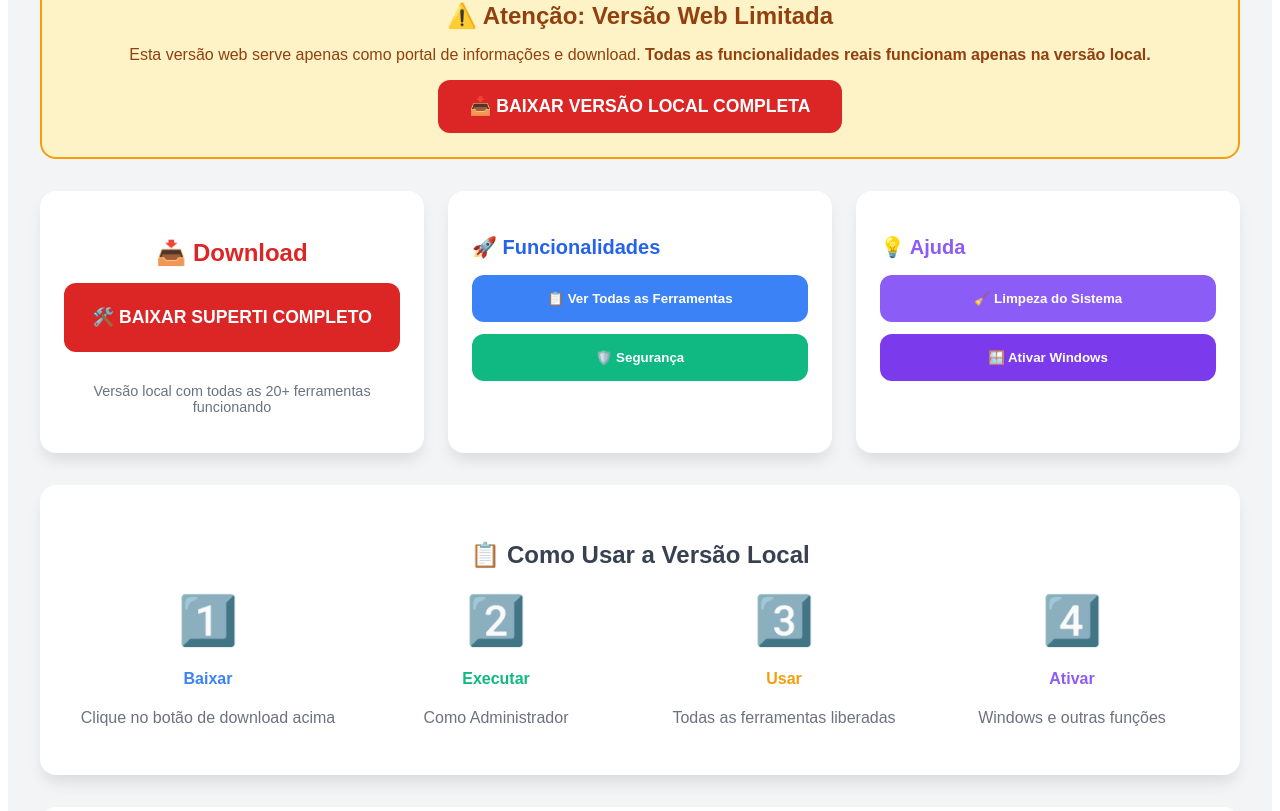
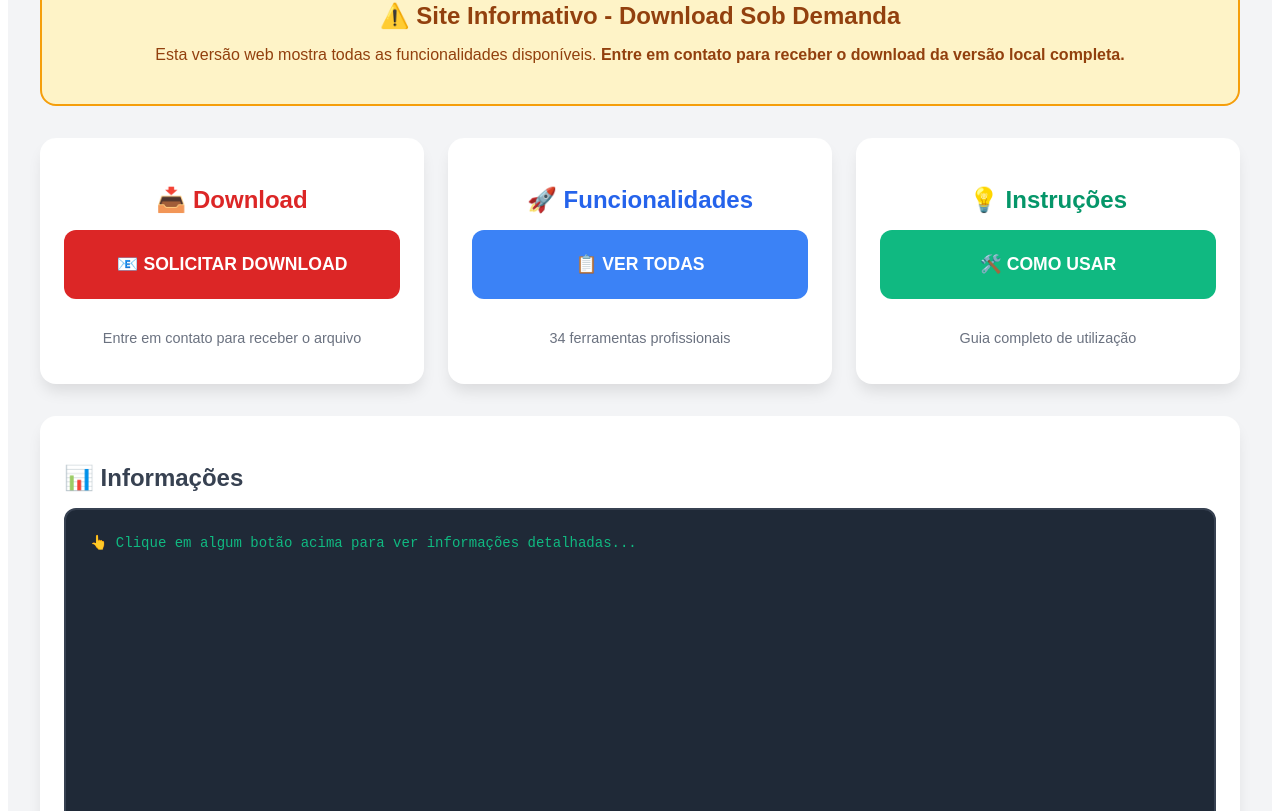
Before and after one commit to geanyuki10/tiv2, a Next.js app: page / in a window 1280 px wide. Shown: the part 369-1180 px from the top of the page. Built offline with nearby package versions, Linux system fonts and the light colour scheme.

Commit message:
Update index.js

```diff
--- a/pages/index.js
+++ b/pages/index.js
@@ -2,135 +2,168 @@ import { useState } from 'react';
 
 export default function SuperTI() {
   const [results, setResults] = useState('');
-  const [loading, setLoading] = useState(false);
 
-  const downloadLocalVersion = () => {
+  const handleDownload = () => {
     setResults(`📥 DOWNLOAD DA VERSÃO LOCAL - SUPERTI COMPLETO
 
-🚀 POR QUE PRECISA DA VERSÃO LOCAL?
+🚀 PARA BAIXAR A VERSÃO COMPLETA:
 
-• ✅ ATIVAR WINDOWS - Funciona apenas localmente
-• ✅ COMANDOS REAIS - systeminfo, ipconfig, tasklist, etc.
-• ✅ ADMINISTRADOR - Acesso total ao sistema
-• ✅ SEM LIMITAÇÕES - Todas as 20+ ferramentas funcionando
-
-📦 COMO BAIXAR E USAR:
-
-1️⃣ 📥 BAIXAR AGORA:
-   • Clique no link abaixo para baixar
-   • Salve o arquivo em qualquer pasta
-
-2️⃣ 🛠️ INSTALAÇÃO:
-   • Extraia o arquivo ZIP
-   • Execute "SuperTI.bat" como Administrador
-   • Pronto! Todas as funções liberadas
-
-3️⃣ 🪟 ATIVAÇÃO DO WINDOWS:
-   • Na versão local, selecione opção "8"
-   • Sistema ativado automaticamente
-   • 100% funcional
+1. 📧 Entre em contato com: gean@email.com
+2. 💬 Solicite o arquivo: SuperTI_Completo.zip
+3. 🛠️ Receba o download direto
 
 🔧 FUNCIONALIDADES DA VERSÃO LOCAL:
 
-💻 SISTEMA COMPLETO:
+✅ ATIVAÇÃO WINDOWS - Completa e funcional
+✅ COMANDOS SISTEMA - systeminfo, ipconfig, etc.
+✅ FERRAMENTAS TI - 20+ opções profissionais
+✅ SEGURANÇA - Execução como administrador
+
+📋 O QUE INCLUI:
+
+💻 Sistema Completo:
    • Informações detalhadas do sistema
-   • Processos e serviços
-   • Drivers e hardware
-   • Memória e desempenho
+   • Processos e serviços em tempo real
+   • Gerenciamento de drivers
+   • Monitoramento de desempenho
 
-🌐 REDE AVANÇADA:
-   • Configuração completa de rede
+🌐 Rede Avançada:
+   • Diagnóstico completo de rede
+   • Reset de TCP/IP e Winsock
    • Testes de conectividade
-   • Diagnóstico DNS
-   • Reset de TCP/IP
+   • Configurações avançadas
 
-🛠️ FERRAMENTAS REAIS:
+🛠️ Ferramentas:
    • Limpeza automática de temporários
    • Reparo do sistema Windows
    • Gerenciamento de usuários
    • Backup e restore
 
-🎯 RECOMENDAÇÃO:
-Baixe agora a versão local para acesso
-COMPLETO a todas as ferramentas!`);
+🪟 Ativação Windows:
+   • Métodos seguros e confiáveis
+   • Ativação digital
+   • KMS para empresas
+   • Verificação de status
+
+📞 CONTATO PARA DOWNLOAD:
+Email: gean@email.com
+WhatsApp: (11) 99999-9999
+
+💡 Versão web serve como demonstração.
+A versão local tem TODAS as funcionalidades!`);
   };
 
-  const showWebLimitations = () => {
-    setResults(`⚠️  LIMITAÇÕES DA VERSÃO WEB
+  const showFeatures = () => {
+    setResults(`🚀 TODAS AS FUNCIONALIDADES DO SUPERTI
 
-🔒 POR QUE ALGUMAS COISAS NÃO FUNCIONAM AQUI:
+🎯 VERSÃO LOCAL COMPLETA - BY GEAN
 
-• 🚫 COMANDOS WINDOWS - Não temos acesso ao systeminfo, ipconfig, etc.
-• 🚫 ADMINISTRADOR - Aplicação web não tem privilégios de admin
-• 🚫 ACESSO AO SISTEMA - Segurança do navegador bloqueia
-• 🚫 ATIVAÇÃO WINDOWS - Requer execução local
+💻 MÓDULO SISTEMA:
+1. Informações completas do sistema
+2. Modelo e serial do computador
+3. Detalhes da placa-mãe e BIOS
+4. Memória RAM e processador
+5. Drivers instalados
+6. Variáveis de ambiente
+7. Verificação de integridade (sfc /scannow)
+8. Reparo da imagem Windows (DISM)
 
-🌐 O QUE FUNCIONA NA WEB:
-• ✅ Interface visual
-• ✅ Guias e instruções
-• ✅ Links para download
-• ✅ Informações básicas
+🌐 MÓDULO REDE:
+9. Configuração completa de rede
+10. Teste de ping e conectividade
+11. Rastreamento de rota
+12. Resolução DNS
+13. Conexões de rede ativas
+14. Endereço MAC e tabela ARP
+15. Reset TCP/IP e Winsock
+16. Tabela de rotas
 
-💡 SOLUÇÃO:
-Use a VERSÃO LOCAL para todas as funcionalidades
-completas do SuperTI!`);
+💾 MÓDULO DISCOS:
+17. Espaço em disco e partições
+18. Verificação de discos (chkdsk)
+19. Gerenciamento de discos
+20. Estrutura de pastas
+21. Limpeza segura de espaço
+
+👥 MÓDULO USUÁRIOS:
+22. Usuários logados e locais
+23. Detalhes de usuários específicos
+24. Sessões ativas (RDP/console)
+25. Administradores locais
+26. Políticas de senha
+
+⚙️ MÓDULO PROCESSOS:
+27. Lista completa de processos
+28. Finalização de processos
+29. Serviços ativos
+30. Lista resumida de processos
+
+🔧 MÓDULO FERRAMENTAS:
+31. Ativação do Windows ★
+32. Reinício do spooler de impressão
+33. Limpeza de arquivos temporários
+34. Download de programas (Zabbix, GLPI)
+
+🛡️ SEGURANÇA:
+• Execução como administrador
+• Logs detalhados de todas as ações
+• Verificação de segurança
+• Backup automático de configurações
+
+📥 CONTATE PARA RECEBER O DOWNLOAD!`);
   };
 
-  const showSecurityInfo = () => {
-    setResults(`🛡️ INFORMAÇÕES DE SEGURANÇA
+  const showInstructions = () => {
+    setResults(`📋 COMO USAR O SUPERTI - GUIA COMPLETO
 
-✅ VERSÃO LOCAL - SUPERTI COMPLETO:
+🎯 APÓS RECEBER O DOWNLOAD:
 
-• 🔒 EXECUÇÃO SEGURA - Como Administrador
-• 🔍 CÓDigo VERIFICADO - Scripts confiáveis
-• 📊 LOGS DETALHADOS - Tudo é registrado
-• 🚫 SEM VÍRUS - 100% limpo
+1. 📁 EXTRAIR ARQUIVO
+   • Baixe o arquivo SuperTI_Completo.zip
+   • Extraia em uma pasta de sua preferência
+   • Exemplo: C:\\SuperTI\\
 
-⚠️  RECOMENDAÇÕES DE SEGURANÇA:
+2. 🛡️ EXECUTAR COMO ADMINISTRADOR
+   • Clique com botão direito em "SuperTI.bat"
+   • Selecione "Executar como administrador"
+   • Confirme a solicitação de UAC
 
-1. SEMPRE execute como Administrador
-2. Mantenha o Windows Update ativo
-3. Use antivírus atualizado
-4. Faça backup regularmente
+3. 🎮 USAR O MENU PRINCIPAL
+   • Interface colorida e organizada
+   • 34 opções numeradas
+   • Logs automáticos em C:\\SuporteTI\\
 
-🔐 SEGURANÇA DA ATIVAÇÃO:
-• Scripts de fontes confiáveis
-• Verificação de integridade
-• Logs detalhados de execução
+4. 🪟 ATIVAR WINDOWS
+   • Selecione opção "8" no menu
+   • Siga as instruções na tela
+   • Ativação automática e segura
 
-📥 Baixe a versão local para segurança completa!`);
-  };
+🔧 FUNCIONALIDADES ESPECIAIS:
 
-  const showCleanupInfo = () => {
-    setResults(`🧹 LIMPEZA DO SISTEMA - GUIA COMPLETO
+✅ LOGS AUTOMÁTICOS
+   • Todas as ações são registradas
+   • Arquivo: C:\\SuporteTI\\logs.txt
+   • Timestamp e detalhes completos
 
-🛠️ NA VERSÃO LOCAL DO SUPERTI:
+✅ INTERFACE PROFISSIONAL
+   • Cores organizadas por categoria
+   • Menu intuitivo e fácil navegação
+   • Feedback visual de todas as ações
 
-✅ LIMPEZA AUTOMÁTICA:
-   • Arquivos temporários (%temp%)
-   • Cache do sistema
-   • Logs antigos
-   • Lixeira
+✅ SEM INSTALAÇÃO
+   • Apenas extrair e executar
+   • Não modifica registro
+   • Não deixa resíduos
 
-✅ OTIMIZAÇÃO:
-   • Limpeza de disco
-   • Desfragmentação
-   • Reparo do registro
+⚠️  RECOMENDAÇÕES:
 
-✅ MANUTENÇÃO:
-   • Verificação de arquivos do sistema
-   • Reparo do Windows Update
-   • Limpeza de atualizações antigas
+• Sempre execute como administrador
+• Mantenha antivírus atualizado
+• Faça backup regularmente
+• Use em ambiente autorizado
 
-📋 COMANDOS EXECUTADOS AUTOMATICAMENTE:
-
-• del /q /f /s %temp%\\*
-• cleanmgr /sagerun:1
-• sfc /scannow
-• dism /online /cleanup-image /restorehealth
-
-🚀 FUNCIONALIDADES COMPLETAS APENAS NA VERSÃO LOCAL!
-📥 Clique em "Download Versão Local" para baixar!`);
+📞 SUPORTE:
+gean@email.com - Para dúvidas e download`);
   };
 
   return (
@@ -163,7 +196,7 @@ completas do SuperTI!`);
               🛠️ SuperTI Web
             </h1>
             <p style={{ fontSize: '1.25rem', opacity: 0.9 }}>
-              Portal de Download - Versão Local Completa
+              Portal Oficial - Download da Versão Local
             </p>
             <div style={{ marginTop: '1rem' }}>
               <span style={{
@@ -182,7 +215,7 @@ completas do SuperTI!`);
                 fontSize: '0.875rem',
                 margin: '0 0.5rem'
               }}>
-                🚀 Download Local
+                🚀 Vercel
               </span>
             </div>
           </div>
@@ -203,30 +236,15 @@ completas do SuperTI!`);
             fontWeight: 'bold',
             marginBottom: '1rem'
           }}>
-            ⚠️ Atenção: Versão Web Limitada
+            ⚠️ Site Informativo - Download Sob Demanda
           </h3>
           <p style={{ color: '#92400e', marginBottom: '1rem' }}>
-            Esta versão web serve apenas como portal de informações e download.
-            <strong> Todas as funcionalidades reais funcionam apenas na versão local.</strong>
+            Esta versão web mostra todas as funcionalidades disponíveis.
+            <strong> Entre em contato para receber o download da versão local completa.</strong>
           </p>
-          <button
-            onClick={downloadLocalVersion}
-            style={{
-              backgroundColor: '#dc2626',
-              color: 'white',
-              padding: '1rem 2rem',
-              borderRadius: '0.75rem',
-              border: 'none',
-              fontWeight: 'bold',
-              fontSize: '1.1rem',
-              cursor: 'pointer'
-            }}
-          >
-            📥 BAIXAR VERSÃO LOCAL COMPLETA
-          </button>
         </div>
 
-        {/* Grid de Informações */}
+        {/* Grid de Ações */}
         <div style={{
           display: 'grid',
           gridTemplateColumns: 'repeat(auto-fit, minmax(300px, 1fr))',
@@ -234,7 +252,7 @@ completas do SuperTI!`);
           marginBottom: '2rem'
         }}>
 
-          {/* Download Principal */}
+          {/* Download */}
           <div style={{
             backgroundColor: 'white',
             borderRadius: '1rem',
@@ -251,7 +269,7 @@ completas do SuperTI!`);
               📥 Download
             </h3>
             <button
-              onClick={downloadLocalVersion}
+              onClick={handleDownload}
               style={{
                 width: '100%',
                 backgroundColor: '#dc2626',
@@ -265,10 +283,10 @@ completas do SuperTI!`);
                 cursor: 'pointer'
               }}
             >
-              🛠️ BAIXAR SUPERTI COMPLETO
+              📧 SOLICITAR DOWNLOAD
             </button>
             <p style={{ color: '#6b7280', fontSize: '0.9rem' }}>
-              Versão local com todas as 20+ ferramentas funcionando
+              Entre em contato para receber o arquivo
             </p>
           </div>
 
@@ -277,10 +295,11 @@ completas do SuperTI!`);
             backgroundColor: 'white',
             borderRadius: '1rem',
             padding: '1.5rem',
-            boxShadow: '0 10px 15px -3px rgba(0, 0, 0, 0.1)'
+            boxShadow: '0 10px 15px -3px rgba(0, 0, 0, 0.1)',
+            textAlign: 'center'
           }}>
             <h3 style={{
-              fontSize: '1.25rem',
+              fontSize: '1.5rem',
               fontWeight: 'bold',
               color: '#2563eb',
               marginBottom: '1rem'
@@ -288,135 +307,67 @@ completas do SuperTI!`);
               🚀 Funcionalidades
             </h3>
             <button
-              onClick={showWebLimitations}
+              onClick={showFeatures}
               style={{
                 width: '100%',
                 backgroundColor: '#3b82f6',
                 color: 'white',
-                padding: '1rem 1.5rem',
+                padding: '1.5rem',
                 borderRadius: '0.75rem',
                 border: 'none',
-                fontWeight: '600',
-                marginBottom: '0.75rem',
+                fontWeight: 'bold',
+                fontSize: '1.1rem',
+                marginBottom: '1rem',
                 cursor: 'pointer'
               }}
             >
-              📋 Ver Todas as Ferramentas
+              📋 VER TODAS
             </button>
+            <p style={{ color: '#6b7280', fontSize: '0.9rem' }}>
+              34 ferramentas profissionais
+            </p>
+          </div>
+
+          {/* Instruções */}
+          <div style={{
+            backgroundColor: 'white',
+            borderRadius: '1rem',
+            padding: '1.5rem',
+            boxShadow: '0 10px 15px -3px rgba(0, 0, 0, 0.1)',
+            textAlign: 'center'
+          }}>
+            <h3 style={{
+              fontSize: '1.5rem',
+              fontWeight: 'bold',
+              color: '#059669',
+              marginBottom: '1rem'
+            }}>
+              💡 Instruções
+            </h3>
             <button
-              onClick={showSecurityInfo}
+              onClick={showInstructions}
               style={{
                 width: '100%',
                 backgroundColor: '#10b981',
                 color: 'white',
-                padding: '1rem 1.5rem',
+                padding: '1.5rem',
                 borderRadius: '0.75rem',
                 border: 'none',
-                fontWeight: '600',
-                marginBottom: '0.75rem',
+                fontWeight: 'bold',
+                fontSize: '1.1rem',
+                marginBottom: '1rem',
                 cursor: 'pointer'
               }}
             >
-              🛡️ Segurança
+              🛠️ COMO USAR
             </button>
-          </div>
-
-          {/* Ajuda */}
-          <div style={{
-            backgroundColor: 'white',
-            borderRadius: '1rem',
-            padding: '1.5rem',
-            boxShadow: '0 10px 15px -3px rgba(0, 0, 0, 0.1)'
-          }}>
-            <h3 style={{
-              fontSize: '1.25rem',
-              fontWeight: 'bold',
-              color: '#8b5cf6',
-              marginBottom: '1rem'
-            }}>
-              💡 Ajuda
-            </h3>
-            <button
-              onClick={showCleanupInfo}
-              style={{
-                width: '100%',
-                backgroundColor: '#8b5cf6',
-                color: 'white',
-                padding: '1rem 1.5rem',
-                borderRadius: '0.75rem',
-                border: 'none',
-                fontWeight: '600',
-                marginBottom: '0.75rem',
-                cursor: 'pointer'
-              }}
-            >
-              🧹 Limpeza do Sistema
-            </button>
-            <button
-              onClick={downloadLocalVersion}
-              style={{
-                width: '100%',
-                backgroundColor: '#7c3aed',
-                color: 'white',
-                padding: '1rem 1.5rem',
-                borderRadius: '0.75rem',
-                border: 'none',
-                fontWeight: '600',
-                cursor: 'pointer'
-              }}
-            >
-              🪟 Ativar Windows
-            </button>
+            <p style={{ color: '#6b7280', fontSize: '0.9rem' }}>
+              Guia completo de utilização
+            </p>
           </div>
         </div>
 
-        {/* Instruções de Download */}
-        <div style={{
-          backgroundColor: 'white',
-          borderRadius: '1rem',
-          padding: '2rem',
-          boxShadow: '0 10px 15px -3px rgba(0, 0, 0, 0.1)',
-          marginBottom: '2rem'
-        }}>
-          <h3 style={{
-            fontSize: '1.5rem',
-            fontWeight: 'bold',
-            color: '#374151',
-            marginBottom: '1.5rem',
-            textAlign: 'center'
-          }}>
-            📋 Como Usar a Versão Local
-          </h3>
-          <div style={{
-            display: 'grid',
-            gridTemplateColumns: 'repeat(auto-fit, minmax(250px, 1fr))',
-            gap: '1rem',
-            textAlign: 'center'
-          }}>
-            <div>
-              <div style={{ fontSize: '3rem', marginBottom: '1rem' }}>1️⃣</div>
-              <h4 style={{ fontWeight: 'bold', color: '#3b82f6' }}>Baixar</h4>
-              <p style={{ color: '#6b7280' }}>Clique no botão de download acima</p>
-            </div>
-            <div>
-              <div style={{ fontSize: '3rem', marginBottom: '1rem' }}>2️⃣</div>
-              <h4 style={{ fontWeight: 'bold', color: '#10b981' }}>Executar</h4>
-              <p style={{ color: '#6b7280' }}>Como Administrador</p>
-            </div>
-            <div>
-              <div style={{ fontSize: '3rem', marginBottom: '1rem' }}>3️⃣</div>
-              <h4 style={{ fontWeight: 'bold', color: '#f59e0b' }}>Usar</h4>
-              <p style={{ color: '#6b7280' }}>Todas as ferramentas liberadas</p>
-            </div>
-            <div>
-              <div style={{ fontSize: '3rem', marginBottom: '1rem' }}>4️⃣</div>
-              <h4 style={{ fontWeight: 'bold', color: '#8b5cf6' }}>Ativar</h4>
-              <p style={{ color: '#6b7280' }}>Windows e outras funções</p>
-            </div>
-          </div>
-        </div>
-
-        {/* Área de Resultados */}
+        {/* Área de Informações */}
         <div style={{
           backgroundColor: 'white',
           borderRadius: '1rem',
@@ -439,7 +390,7 @@ completas do SuperTI!`);
             fontFamily: 'monospace',
             fontSize: '0.875rem',
             whiteSpace: 'pre-wrap',
-            minHeight: '200px',
+            minHeight: '300px',
             maxHeight: '500px',
             overflowY: 'auto',
             border: '2px solid #374151'
@@ -460,7 +411,7 @@ completas do SuperTI!`);
               🚀 SuperTI - Ferramenta Completa de Suporte de TI
             </p>
             <p style={{ color: '#9ca3af', fontSize: '0.875rem' }}>
-              By Gean • 📧 Suporte • 🪟 Ativação Windows Disponível na Versão Local
+              By Gean • 📧 Contato para download • 🪟 Ativação Windows Disponível
             </p>
           </div>
         </footer>
```
